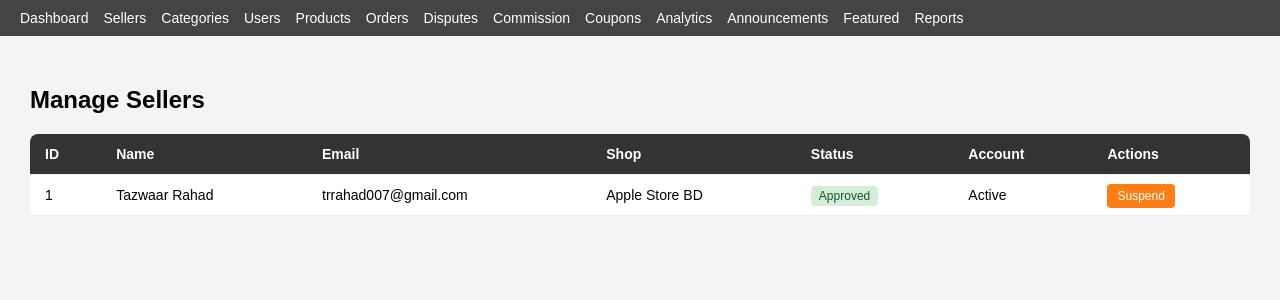
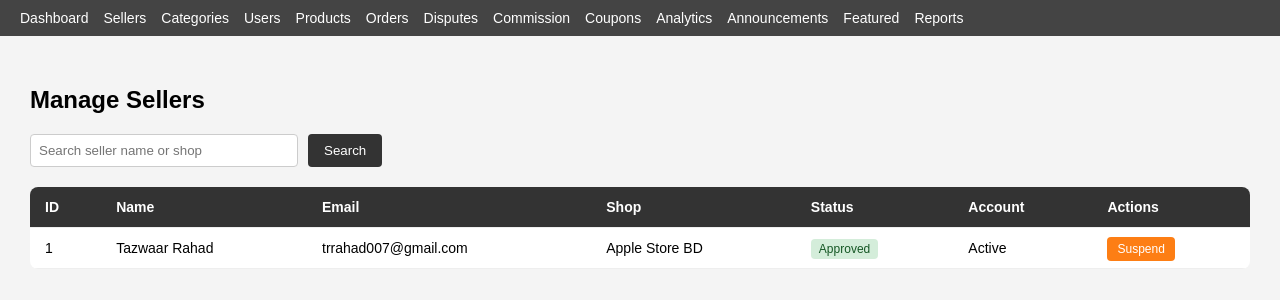
Before and after one commit to Saimul-Hoq/WebTech_Project, a PHP site: page /controllers/SellerController.php in a window 1280 px wide. Shown: the part 48-348 px from the top of the page. Run offline with PHP 8.4, Linux system fonts and the light colour scheme; the visitor is signed in with stand-in values (Sample User, id 1); data comes from the database, SQL or seed files in the repository.

Commit message:
feat: add search functionality to seller management

```diff
--- a/admin/controllers/SellerController.php
+++ b/admin/controllers/SellerController.php
@@ -30,6 +30,7 @@ if ($action === 'reactivate' && isset($_GET['id'], $_GET['user_id'])) {
     exit();
 }
 
-$sellers = $model->getAllSellers();
+$search  = $_GET['search'] ?? '';
+$sellers = $model->getAllSellers($search);
 require_once '../views/sellers.php';
 ?>
--- a/admin/models/SellerModel.php
+++ b/admin/models/SellerModel.php
@@ -8,14 +8,18 @@ class SellerModel {
         $this->conn = $conn;
     }
 
-    public function getAllSellers() {
-        $result = $this->conn->query(
-            "SELECT s.*, u.name, u.email, u.is_active
-             FROM sellers s
-             JOIN users u ON s.user_id = u.id
-             ORDER BY s.created_at DESC"
-        );
-        return $result->fetch_all(MYSQLI_ASSOC);
+    public function getAllSellers($search = '') {
+    $search = "%$search%";
+    $stmt = $this->conn->prepare(
+        "SELECT s.*, u.name, u.email, u.is_active
+         FROM sellers s
+         JOIN users u ON s.user_id = u.id
+         WHERE u.name LIKE ? OR s.shop_name LIKE ?
+         ORDER BY s.created_at DESC"
+    );
+    $stmt->bind_param("ss", $search, $search);
+    $stmt->execute();
+    return $stmt->get_result()->fetch_all(MYSQLI_ASSOC);
     }
 
     public function updateSellerStatus($seller_id, $status) {
--- a/admin/views/sellers.php
+++ b/admin/views/sellers.php
@@ -31,6 +31,15 @@
 
 <div class="container">
   <h2>Manage Sellers</h2>
+    <form method="GET" action="SellerController.php" style="margin-bottom:20px;">
+    <div style="display:flex; gap:10px;">
+        <input type="text" name="search" placeholder="Search seller name or shop"
+            value="<?= htmlspecialchars($search ?? '') ?>"
+            style="padding:8px; border:1px solid #ccc; border-radius:4px; width:250px;">
+        <button type="submit" style="padding:8px 16px; background:#333; color:white; border:none; border-radius:4px; cursor:pointer;">Search</button>
+    </div>
+    </form>
+
   <table>
     <tr>
       <th>ID</th>
```
